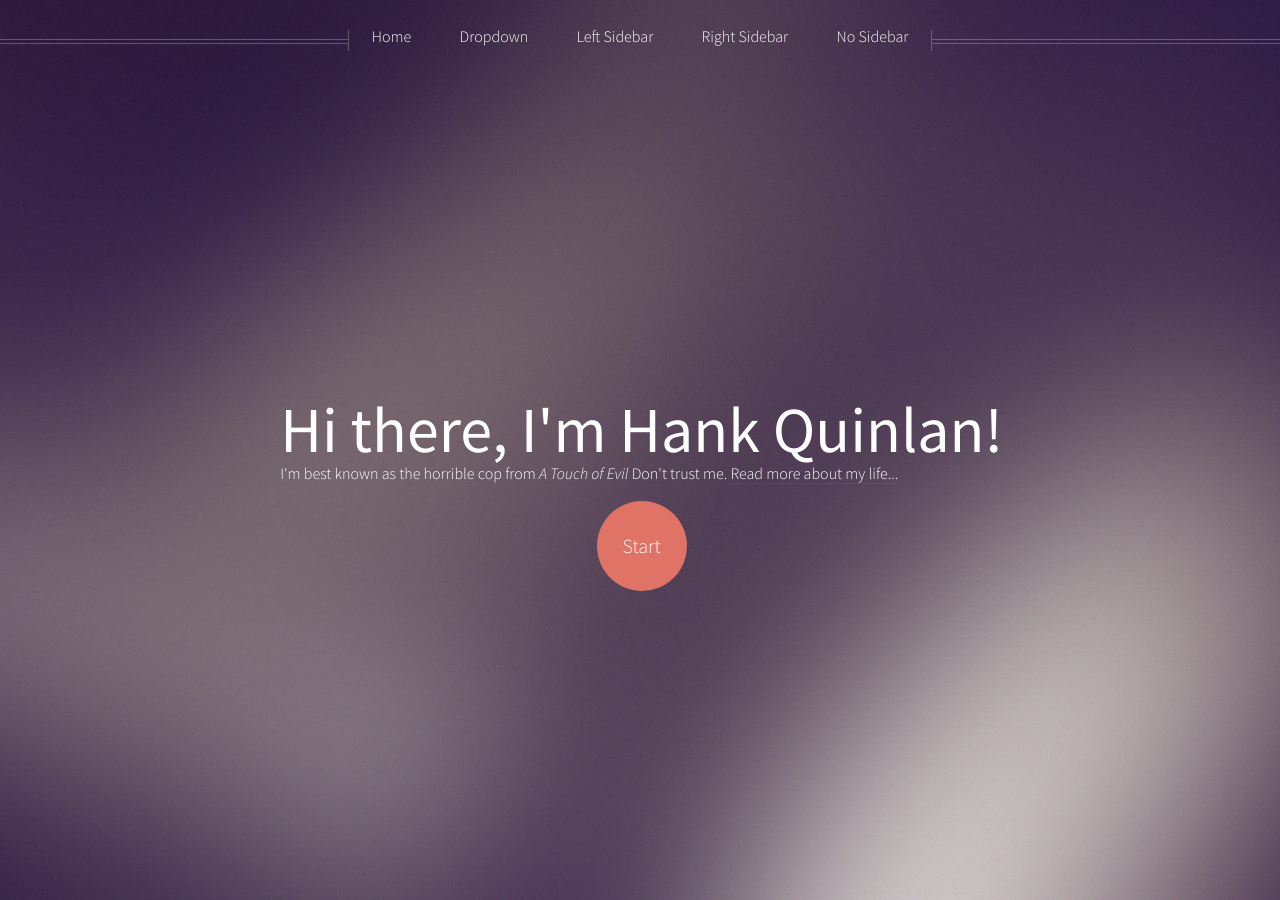
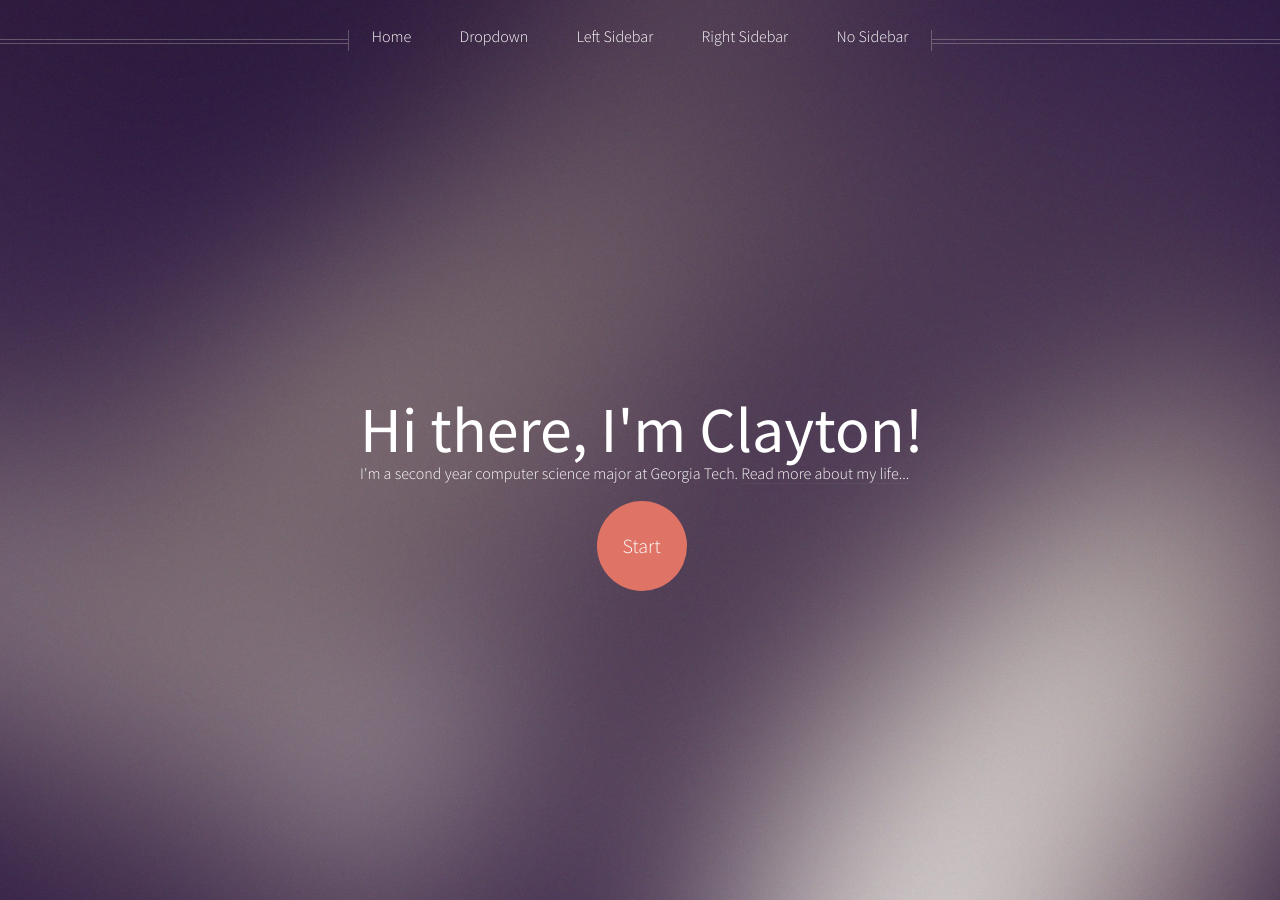
Before and after one commit to clawrence8/clawrence8.github.io, a Jekyll site: the page built from index.html, in a window 1280 px wide and 900 px high. Built offline with Jekyll 4.4.1, drawn with Linux system fonts in a browser that asks for light colours; nearby versions of some CDN libraries; library files that are not in the unit come from our copies.

Commit message:
updated info on home page

```diff
--- a/index.html
+++ b/index.html
@@ -1,8 +1,8 @@
 ---
 layout: default
-title: Hank Quinlan, Horrible Cop
+title: Clayton Lawrence
 ---
 <div class="blurb">
-	<h1>Hi there, I'm Hank Quinlan!</h1>
-	<p>I'm best known as the horrible cop from <em>A Touch of Evil</em> Don't trust me. <a href="/about">Read more about my life...</a></p>
+	<h1>Hi there, I'm Clayton!</h1>
+	<p>I'm a second year computer science major at Georgia Tech. <a href="/about">Read more about my life...</a></p>
 </div><!-- /.blurb -->
```
